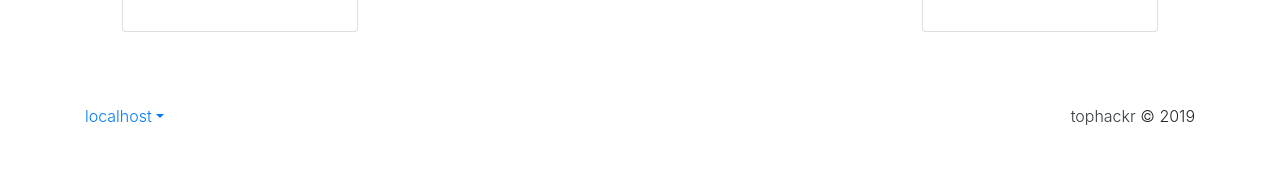
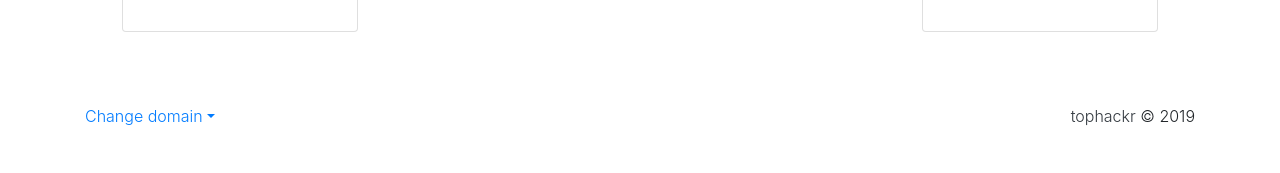
Before and after one commit to tophackr/emojicalendar, a Jekyll site: the page built from index.md, in a window 1280 px wide. Shown: the part 1584-1757 px from the top of the page. Built offline with Jekyll 4.4.1, drawn with Linux system fonts in a browser that asks for light colours.

Commit message:
changed domain button

```diff
--- a/_includes/footer.html
+++ b/_includes/footer.html
@@ -2,7 +2,7 @@
 <footer class="container font-weight-light my-5">
     <div class="row">
         <div class="col-md-12">
-            <a class="float-left dropdown-toggle" href="#" id="footerDropdown" role="button" data-toggle="dropdown" aria-haspopup="true" aria-expanded="false"><script type="text/javascript">document.write(location.host)</script></a>
+            <a class="float-left dropdown-toggle" href="#" id="footerDropdown" role="button" data-toggle="dropdown" aria-haspopup="true" aria-expanded="false">Change domain</a>
             <div class="dropdown-menu" aria-labelledby="footerDropdown">
                 {%- for domain_footer in site.data.domains -%}
                 <a class="dropdown-item" href="{{ domain_footer | prepend: 'https://' }}">{{ domain_footer }}</a>
```
